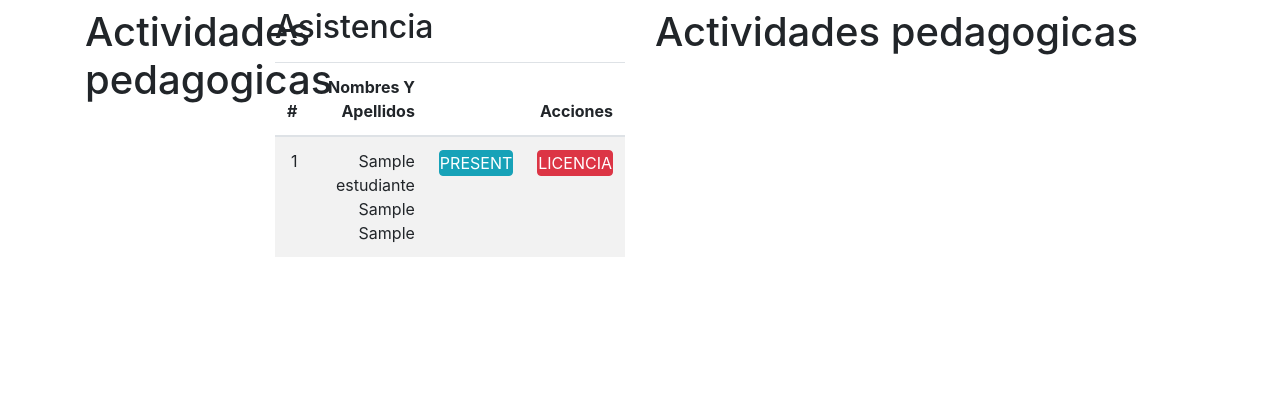
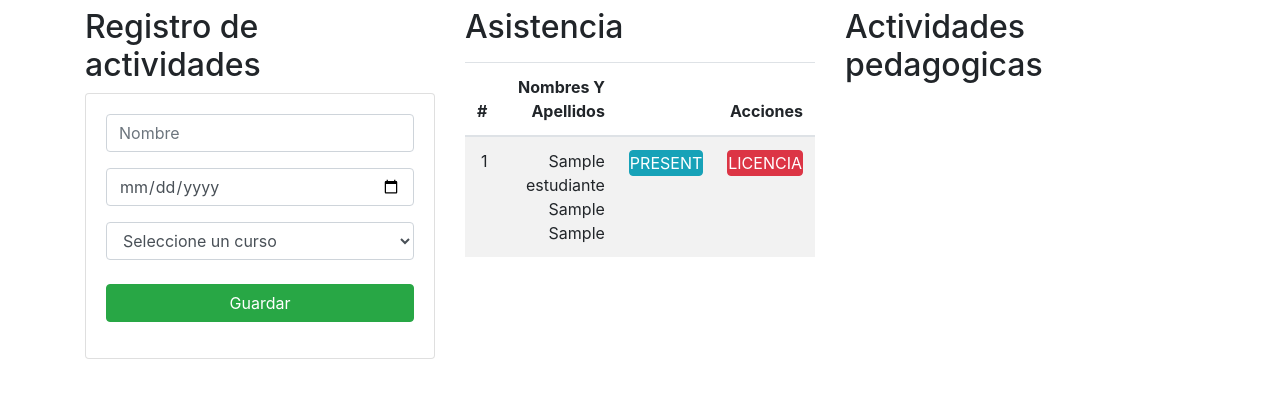
Before and after one commit to kelgithub123/django-r-p, a Django app: page /est/Registro/1 in a window 1280 px wide. Shown: the part 56-454 px from the top of the page. Run offline with Django 3.2, Linux system fonts and the light colour scheme; tables that the repository leaves empty hold one stand-in row (values such as "Sample post").

Commit message:
lista-diseno-1

```diff
--- a/Aplicaciones/Estudiantes/templates/RegistroEst.html
+++ b/Aplicaciones/Estudiantes/templates/RegistroEst.html
@@ -2,10 +2,34 @@
 {% block title %} Gestión de Cursos {% endblock %}
 {% block body %}
 <div class="row">
-    <div class="col-sm-12 col-md-6 col-lg-4 col-xl-2">
-        <h1>Actividades pedagogicas</h1>
+    <div class="col-sm-12 col-md-6 col-lg-4 col-xl-4">
+        <h2>Registro de actividades</h2>
+        <div class="card">
+            <div class="card-body">
+                <form action="../registrarEst/" method="POST">{% csrf_token %}
+                    <div class="form-group">
+                        <input type="text" id="txtNombre" name="txtNombre" class="form-control" placeholder="Nombre" maxlength="15" required>
+                    </div>
+                    <div class="form-group">
+                        <input type="date" id="txtfecha" name="txtfecha" class="form-control" placeholder="fecha" required>
+                    </div>
+                    <div>
+                        <select name="txtCurso" id="txtCurso"  class="form-control" required>
+                            <option value="" disabled selected>Seleccione un curso</option>
+                            {% for op in cursos %}
+                            <option  value={{op.codigo}} >{{op.nombre}}</option>
+                            {% endfor %}
+                        </select>
+                    </div>
+                    <br>
+                    <div class="form-group">
+                        <button type="submit" class="btn btn-success btn-block text-white">Guardar</button>
+                    </div>
+                </form>
+            </div>
+        </div>
     </div>
-    <div class="col-sm-12 col-md-6 col-lg-8 col-xl-4">
+    <div class="col-sm-12 col-md-6 col-lg-4 col-xl-4">
         {% if messages %}
         {% for message in messages %}
         <div class="alert alert-dismissible alert-success">
@@ -37,8 +61,8 @@
             </table>
         </div>
     </div>
-    <div class="col-sm-12 col-md-6 col-lg-4 col-xl-6">
-        <h1>Actividades pedagogicas</h1>
+    <div class="col-sm-12 col-md-6 col-lg-4 col-xl-4">
+        <h2>Actividades pedagogicas</h2>
     </div>
 </div>
 {% endblock %}
--- a/Aplicaciones/Estudiantes/templates/gestionEst.html
+++ b/Aplicaciones/Estudiantes/templates/gestionEst.html
@@ -1,6 +1,5 @@
 {% extends "./base.html" %}
 {% block title %} Gestión de Cursos {% endblock %}
-
 {% block body %}
 <div class="row">
     <div class="col-sm-12 col-md-6 col-lg-4 col-xl-4">
```
Also changed, not shown: 1 other file.
